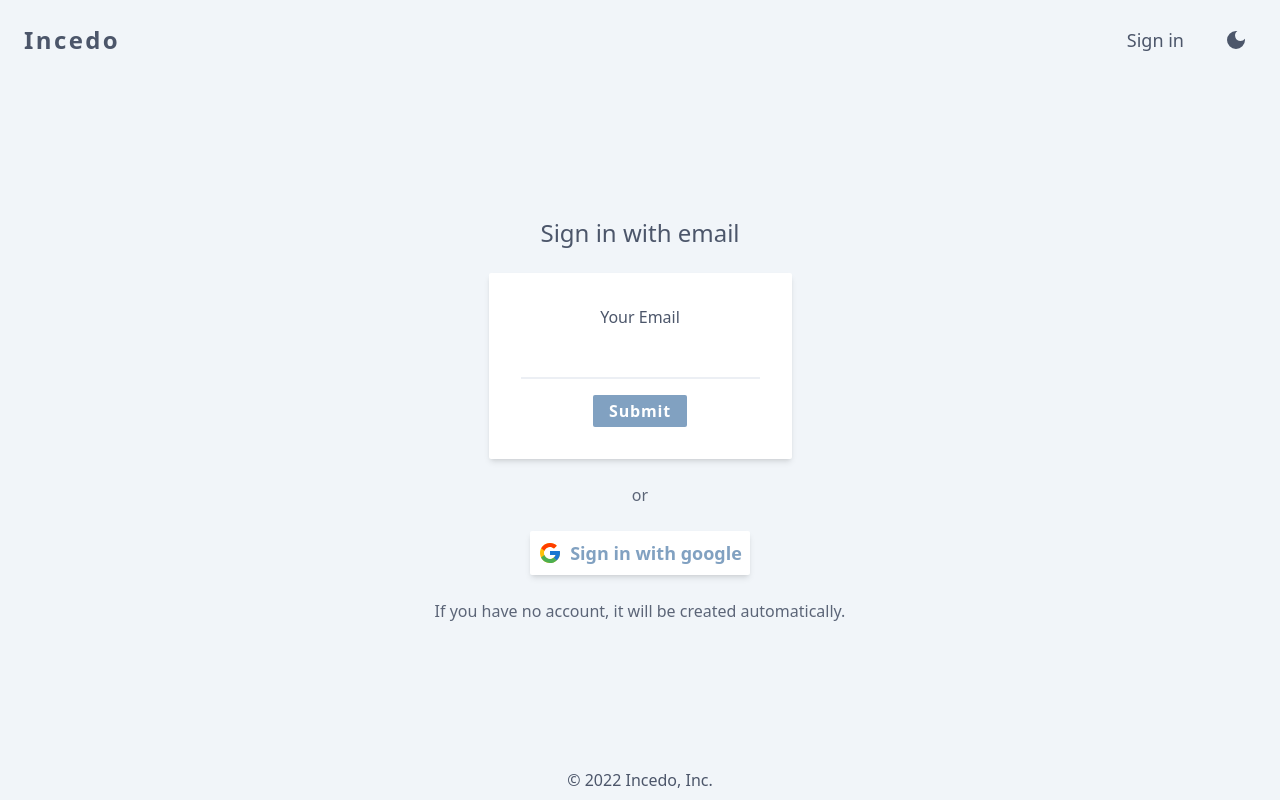
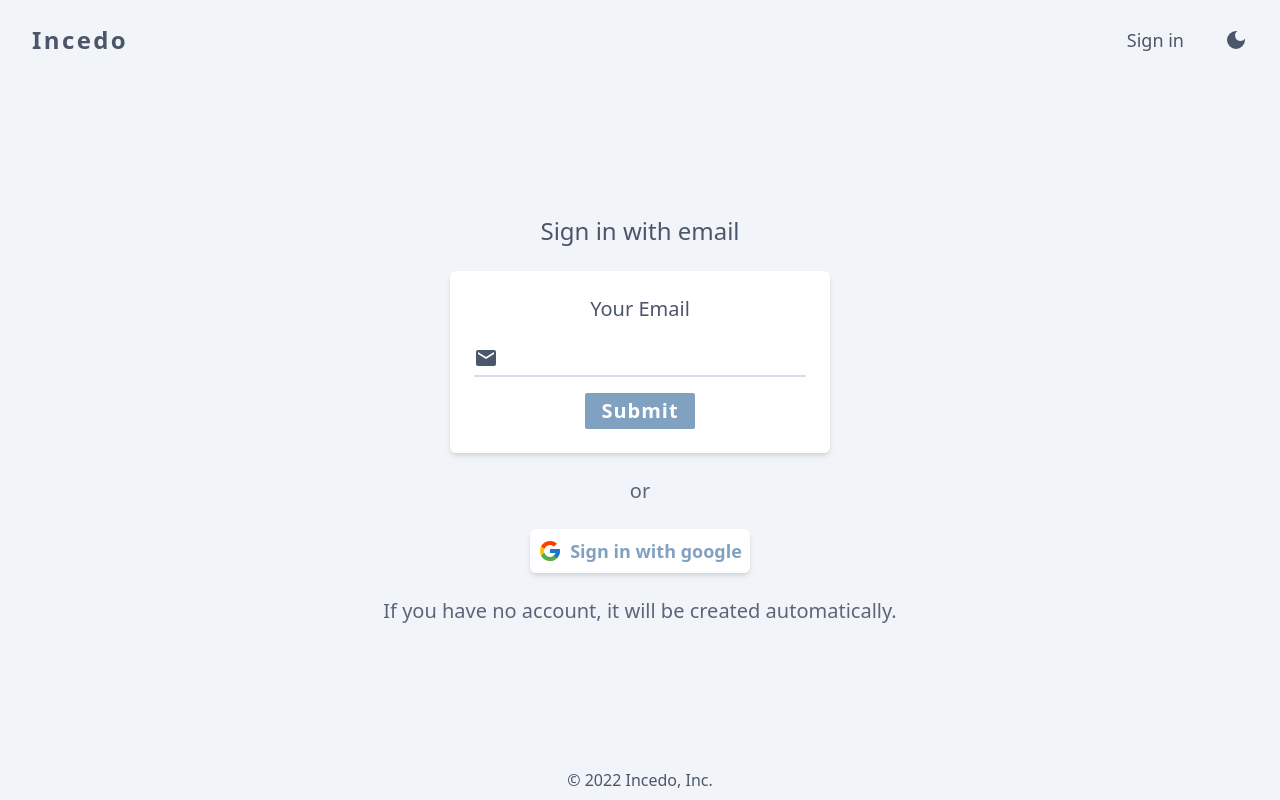
Before and after one commit to JakubGluszek/incedo_frontend, a React (Create React App) app: page /signin in a window 1280 px wide. Built offline with nearby package versions, Linux system fonts and the light colour scheme; no server answers.

Commit message:
email icon on input, styles improved

```diff
--- a/package.json
+++ b/package.json
@@ -12,6 +12,7 @@
     "@types/node": "^17.0.36",
     "@types/react": "^18.0.9",
     "@types/react-dom": "^18.0.5",
+    "date-fns": "^2.28.0",
     "react": "^18.1.0",
     "react-app-env": "^1.2.3",
     "react-dom": "^18.1.0",
--- a/src/components/AuthLayout.tsx
+++ b/src/components/AuthLayout.tsx
@@ -18,8 +18,8 @@ const AuthLayout: React.FC<Props> = ({ children }) => {
 
   const header = (
     <header className={`transition-height duration-300 w-screen ${scrollTop > 0 ? 'h-16' : 'h-20'} fixed top-0 bg-slate-100 dark:bg-[#242933] ${scrollTop > 0 ? 'shadow-md shadow-slate-200/50 dark:shadow-black/10' : ''}`}>
-      <div className='px-6 w-full h-full flex flex-row items-center justify-between'>
-        <Link to='/' className='text-2xl font-bold tracking-widest'>Incedo</Link>
+      <div className='px-6 max-w-screen-lg m-auto h-full flex flex-row items-center justify-between'>
+        <Link to='/' className='text-2xl font-bold tracking-widest p-2 hover:bg-white dark:hover:bg-nord0 rounded-md'>Incedo</Link>
         <nav className='flex text-lg gap-6'>
           <ToggleTheme />
         </nav>
--- a/src/components/PublicLayout.tsx
+++ b/src/components/PublicLayout.tsx
@@ -19,9 +19,9 @@ const PublicLayout: React.FC<Props> = ({ children }) => {
   const header = (
     <header className={`transition-height duration-300 w-screen ${scrollTop > 0 ? 'h-16' : 'h-20'} fixed top-0 bg-slate-100 dark:bg-[#242933] ${scrollTop > 0 ? 'shadow-md shadow-slate-200/50 dark:shadow-black/10' : ''}`}>
       <div className='px-6 w-full h-full flex flex-row items-center justify-between'>
-        <Link to='/' className='text-2xl font-bold tracking-widest'>Incedo</Link>
+        <Link to='/' className='text-2xl font-bold tracking-widest p-2 hover:bg-white dark:hover:bg-nord0 rounded-md'>Incedo</Link>
         <nav className='flex flex-row text-lg gap-6 items-center'>
-          <Link to='/signin' className='p-2 rounded-md hover:bg-white dark:hover:bg-nord0'>Sign in</Link>
+          <Link to='/signin' className='btn-nav'>Sign in</Link>
           <ToggleTheme />
         </nav>
       </div>
--- a/src/components/ToggleTheme.tsx
+++ b/src/components/ToggleTheme.tsx
@@ -22,7 +22,7 @@ const ToggleTheme: React.FC = () => {
   }
 
   return (
-    <button className='p-2 rounded-md'
+    <button className='btn-nav'
       name='Toggle Theme'
       onClick={() => toggle()}
     >
--- a/src/features/account/EmailCallback.tsx
+++ b/src/features/account/EmailCallback.tsx
@@ -5,6 +5,7 @@ import { useNavigate } from 'react-router-dom';
 import { useForm } from 'react-hook-form';
 import { useAppSelector } from '../../hooks/store';
 import { selectCurrentUser } from './accountSlice';
+import { MdEmail } from 'react-icons/md';
 
 // Get token from ?token query
 // Try to sign in using token
@@ -65,23 +66,30 @@ const EnterEmail: React.FC = () => {
         <p>Enter the email address associated with your account, and we'll send a new magic link to your inbox.</p>
         <form onSubmit={handleSubmit(onSubmit)}>
           <label htmlFor='email'>Your email</label>
-          <input id='email' type='email' {...register('email', { required: 'Email required.' })} />
+          <div className='relative flex flex-row items-center'>
+            <MdEmail size={24} className='absolute' />
+            <input className='pl-8'
+              id='email'
+              type='email'
+              {...register('email', { required: true })}
+            />
+          </div>
           <input className='submit' type='submit' />
         </form>
       </>
     )
   } else {
     content = (
-      <div className='bg-nord0 p-4 rounded-sm flex flex-col gap-4 items-center'>
+      <div className='bg-nord0 p-4 rounded-md flex flex-col gap-4 items-center'>
         <p>Check your inbox</p>
         <p>An email has been sent to {watch('email')}</p>
-        <button className='w-fit bg-nord10 p-2 px-4 rounded-sm' onClick={() => navigate('/', { replace: true })}>OK</button>
+        <button className='submit' onClick={() => navigate('/', { replace: true })}>OK</button>
       </div>
     )
   }
 
   return (
-    <div className='grow p-6 flex flex-col items-center justify-center gap-4 text-center'>
+    <div className='grow p-6 flex flex-col items-center justify-center gap-4 text-center lg:text-lg'>
       {content}
     </div>
   )
--- a/src/index.css
+++ b/src/index.css
@@ -51,11 +51,7 @@
   }
 
   input {
-    @apply bg-transparent border-b-[2px] border-nord6 hover:border-nord9 focus:border-nord9 dark:hover:border-nord9 dark:focus:border-nord9 dark:border-nord1 p-1 outline-none;
-  }
-
-  button {
-    @apply p-1 rounded-sm hover:bg-white dark:hover:bg-nord0;
+    @apply bg-transparent border-b-[2px] border-nord4 hover:border-nord9 focus:border-nord9 dark:hover:border-nord9 dark:focus:border-nord9 dark:border-nord3 p-1 outline-none;
   }
 
   a,
@@ -69,6 +65,9 @@
   .submit {
     @apply bg-nord9 hover:bg-nord10 py-1 px-4 border-none rounded-sm text-white dark:text-nord0 font-semibold tracking-wider cursor-pointer;
   }
+  .btn-nav {
+    @apply p-2 rounded-md hover:bg-white dark:hover:bg-nord0;
+  }
 }
 
 * {
--- a/src/pages/SignInPage.tsx
+++ b/src/pages/SignInPage.tsx
@@ -5,6 +5,7 @@ import { useGetTokenMutation } from '../app/services/account';
 import { FcGoogle } from 'react-icons/fc';
 import { selectCurrentUser } from '../features/account/accountSlice';
 import { useAppSelector } from '../hooks/store';
+import { MdEmail } from 'react-icons/md'
 
 const SignInPage: React.FC = () => {
   const [getToken, { isUninitialized }] = useGetTokenMutation()
@@ -20,19 +21,22 @@ const SignInPage: React.FC = () => {
   }
 
   const form =
-    <form onSubmit={handleSubmit(onSubmit)}>
+    <form onSubmit={handleSubmit(onSubmit)} autoComplete='off'>
       <label htmlFor='email'>Your Email</label>
-      <input
-        id='email'
-        type='email'
-        {...register('email', { required: true })}
-      />
+      <div className='relative flex flex-row items-center'>
+        <MdEmail size={24} className='absolute' />
+        <input className='pl-8'
+          id='email'
+          type='email'
+          {...register('email', { required: true })}
+        />
+      </div>
       <input className='submit' type='submit' />
     </form>
 
 
   const google = (
-    <a className='flex flex-row items-center gap-2 text-nord9 hover:text-nord10 text-lg font-bold bg-white dark:bg-nord0 shadow-md p-2 rounded-sm'
+    <a className='flex flex-row items-center gap-2 text-nord9 hover:text-nord10 text-lg font-bold bg-white dark:bg-nord0 shadow-md p-2 rounded-md'
       href={`${process.env.REACT_APP_API_HOST}/account/signin/google`}
     >
       <FcGoogle size={24} />
@@ -46,7 +50,7 @@ const SignInPage: React.FC = () => {
     content = (
       <>
         <h2>Sign in with email</h2>
-        <div className='shadow-md p-8 bg-white dark:bg-nord0 rounded-sm'>
+        <div className='shadow-md p-6 bg-white dark:bg-nord0 rounded-md'>
           {form}
         </div>
         <span className='opacity-90'>or</span>
@@ -56,7 +60,7 @@ const SignInPage: React.FC = () => {
     )
   } else {
     content = (
-      <div className='bg-white dark:bg-nord0 p-4 rounded-sm flex flex-col items-center gap-4 shadow-md'>
+      <div className='bg-white dark:bg-nord0 p-4 rounded-md flex flex-col items-center gap-4 shadow-md'>
         <p>Check your inbox.</p>
         <p className='text-center'>
           Click the link we sent to <span className='font-bold'>{watch('email')}</span> to sign in.
@@ -76,7 +80,7 @@ const SignInPage: React.FC = () => {
   }
 
   return (
-    <div className='grow p-8 flex flex-col items-center justify-center gap-6'>
+    <div className='grow p-8 flex flex-col items-center justify-center gap-6 lg:text-xl'>
       {content}
     </div>
   )
```
Also changed, not shown: 1 other file (tests, documents, lock files or other folders).
